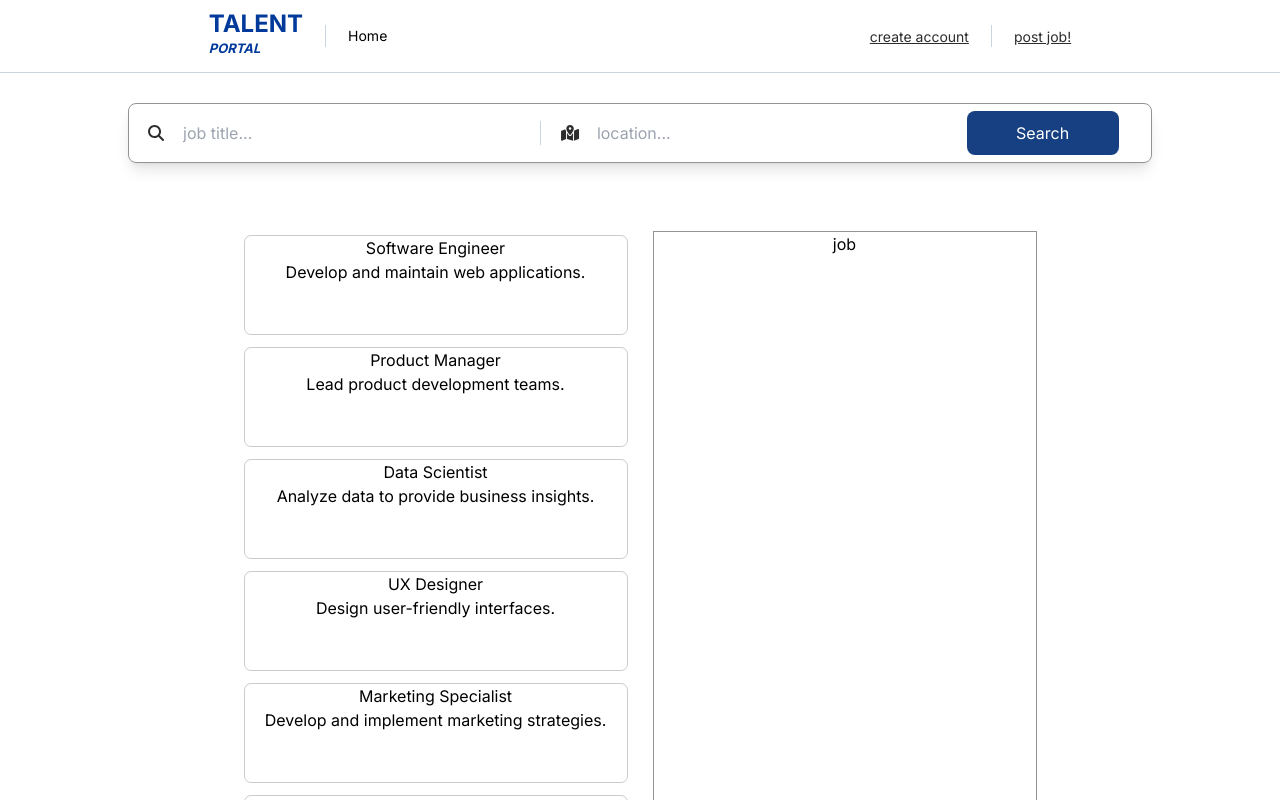
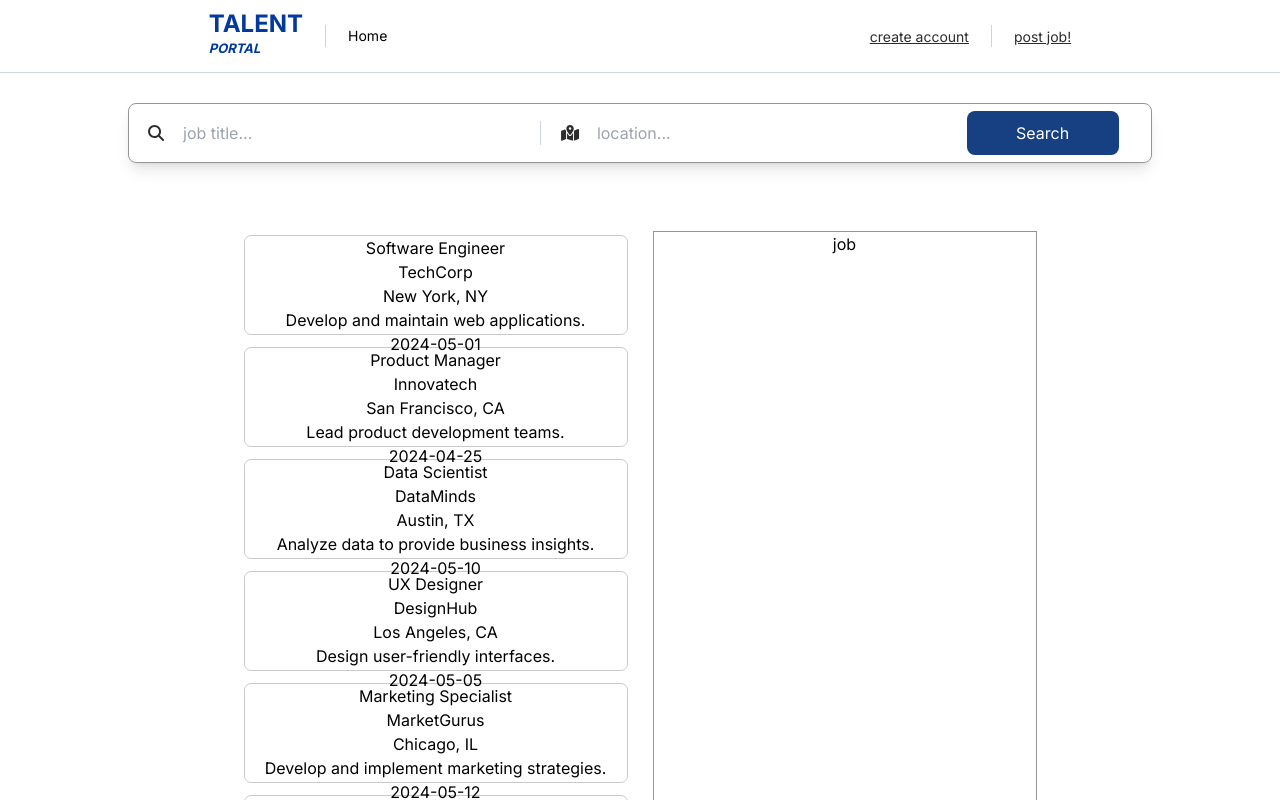
Before and after one commit to Ameer2000Mzori/TalentPortal, a Next.js app: page / in a window 1280 px wide. Shown: the top 800 px of the page. Built offline with nearby package versions, Linux system fonts and the light colour scheme.

Commit message:
added more logic to list the jobs list data

```diff
--- a/src/app/jobslist/jobsList.tsx
+++ b/src/app/jobslist/jobsList.tsx
@@ -8,7 +8,10 @@ export default function JobsList() {
           className="h-[100px] w-[100%] border border-[#cacaca] mt-[12px] rounded-[7px]"
         >
           <h1>{job.title}</h1>
+          <p>{job.company}</p>
+          <p>{job.location}</p>
           <p>{job.description}</p>
+          <p>{job.date}</p>
         </div>
       ))}
     </div>
```
